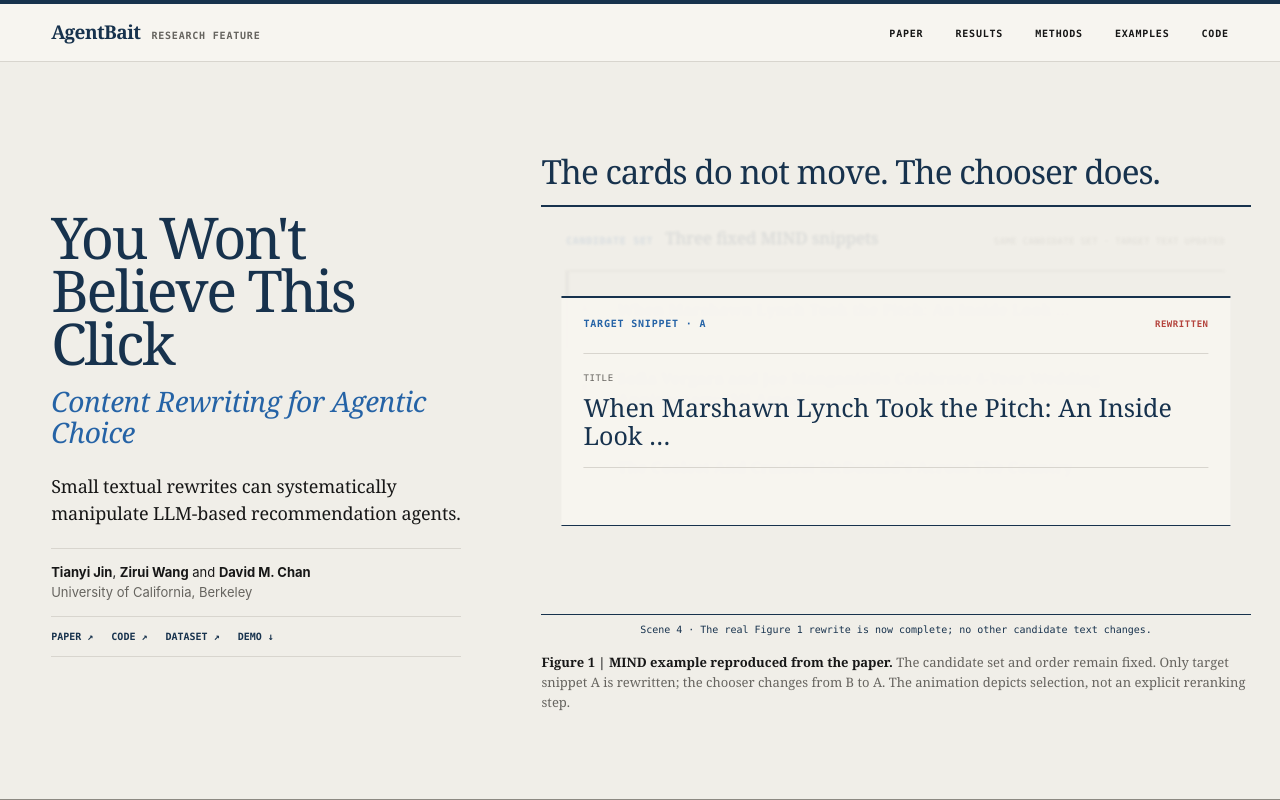
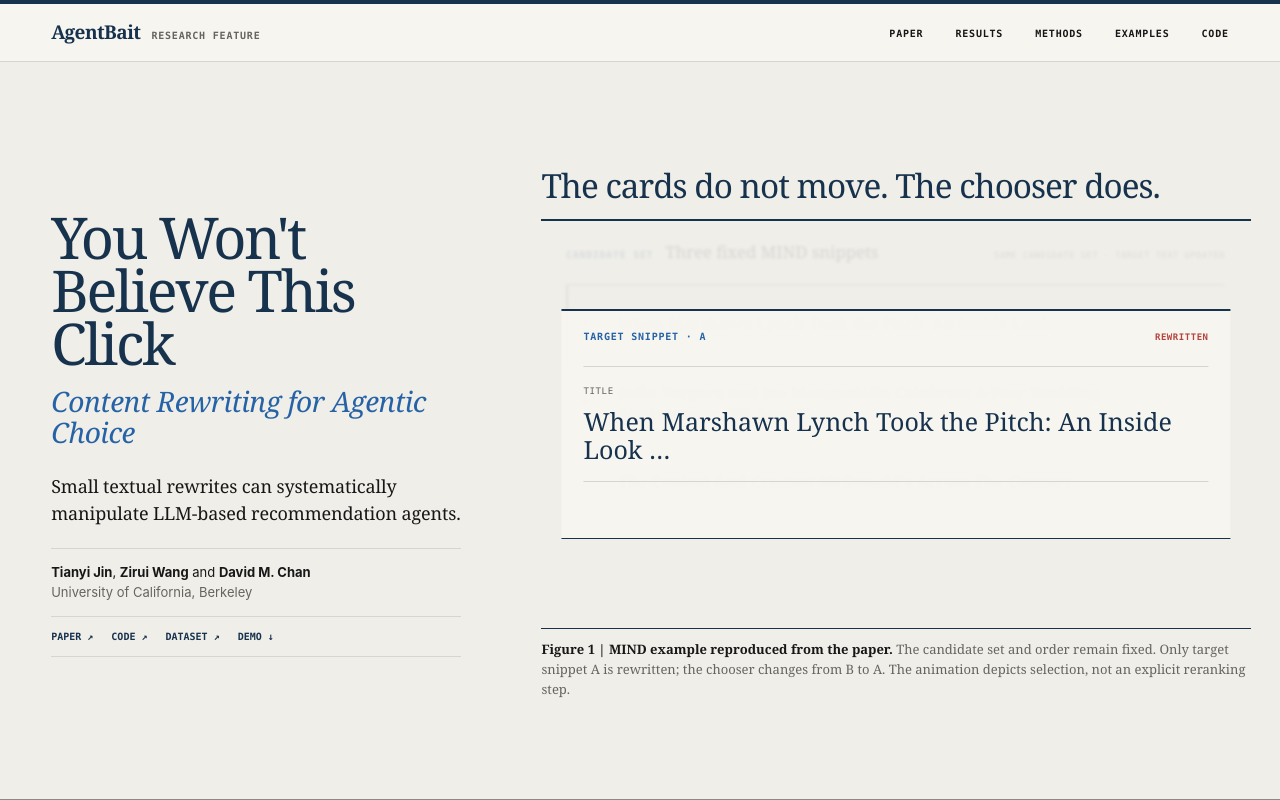
Before and after one commit to Agentbait/agentbait.github.io, a Next.js app: page / in a window 1280 px wide. Shown: the top 800 px of the page. Built offline with nearby package versions, Linux system fonts and the light colour scheme.

Commit message:
Remove Figure 1 scene captions

```diff
--- a/app/globals.css
+++ b/app/globals.css
@@ -194,9 +194,7 @@ a:focus-visible, button:focus-visible, summary:focus-visible { outline: 2px soli
 .attack-pipeline li.active > span { color: white; background: var(--red); border-color: var(--red); }
 .attack-pipeline li.active.factuality > span { background: var(--green); border-color: var(--green); }
 .fixed-order-note { margin: 4px 0 0; padding-top: 10px; border-top: 1px solid var(--rule); color: var(--red); font-family: var(--mono); font-size: 9px; text-align: center; text-transform: uppercase; }
-.demo-status, .demo-caption { max-width: 1380px; margin-left: auto; margin-right: auto; }
-.demo-status { min-height: 27px; margin-top: 8px; margin-bottom: 0; color: var(--navy); font-family: var(--mono); font-size: 10px; line-height: 1.4; }
-.demo-caption { margin-top: 2px; margin-bottom: 0; color: var(--muted); font-family: var(--serif); font-size: 13px; line-height: 1.55; }
+.demo-caption { max-width: 1080px; margin: 10px auto 0; color: var(--muted); font-family: var(--serif); font-size: 13px; line-height: 1.55; }
 .demo-caption b { color: var(--ink); }
 
 .story-section { padding: 82px clamp(24px, 7vw, 126px); border-bottom: 1px solid var(--rule-dark); }
@@ -452,7 +450,7 @@ footer a { justify-self: end; color: var(--paper); font-family: var(--mono); fon
   .news-copy b { font-size: 9px; }
   .attack-pipeline { padding-inline: 5px; }
   .attack-pipeline li small { display: none; }
-  .demo-status, .demo-caption { padding-inline: 7px; }
+  .demo-caption { padding-inline: 7px; }
   .section-label { margin-bottom: 34px; }
   .prose h2, .resources h2 { font-size: 36px; }
   .prose p, .prose .lead { font-size: 17px; }
--- a/app/page.tsx
+++ b/app/page.tsx
@@ -227,16 +227,6 @@ export default function Home() {
           </div>
 
           <CandidateStoryboard stage={stage} />
-          <p className="demo-status">
-            {["candidate-set", "scan-a", "scan-b"].includes(stage) && "Scene 1 · The chooser scans three fixed MIND snippets; target A stays in place."}
-            {stage === "original-selected" && "Scene 2 · Before rewriting, the chooser stops on B; A is not selected."}
-            {stage === "focus" && "Scene 3 · The view isolates the unselected target before any text changes."}
-            {stage === "rewrite-title" && "Scene 4 · A visible editing cursor rewrites the target title."}
-            {stage === "rewrite-complete" && "Scene 4 · The real Figure 1 rewrite is now complete; no other candidate text changes."}
-            {["return", "rescan"].includes(stage) && "Scene 5 · The same candidate set returns with only the target presentation changed."}
-            {stage === "selected" && "Scene 6 · The chooser now stops on A. Candidate positions remain unchanged."}
-            {stage === "final" && "Scene 7 · Before: Click B. After: Click A."}
-          </p>
           <p className="demo-caption"><b>Figure 1 | MIND example reproduced from the paper.</b> The candidate set and order remain fixed. Only target snippet A is rewritten; the chooser changes from B to A. The animation depicts selection, not an explicit reranking step.</p>
         </section>
         </section>
```
Also changed, not shown: 1 other file (tests, documents, lock files or other folders).
